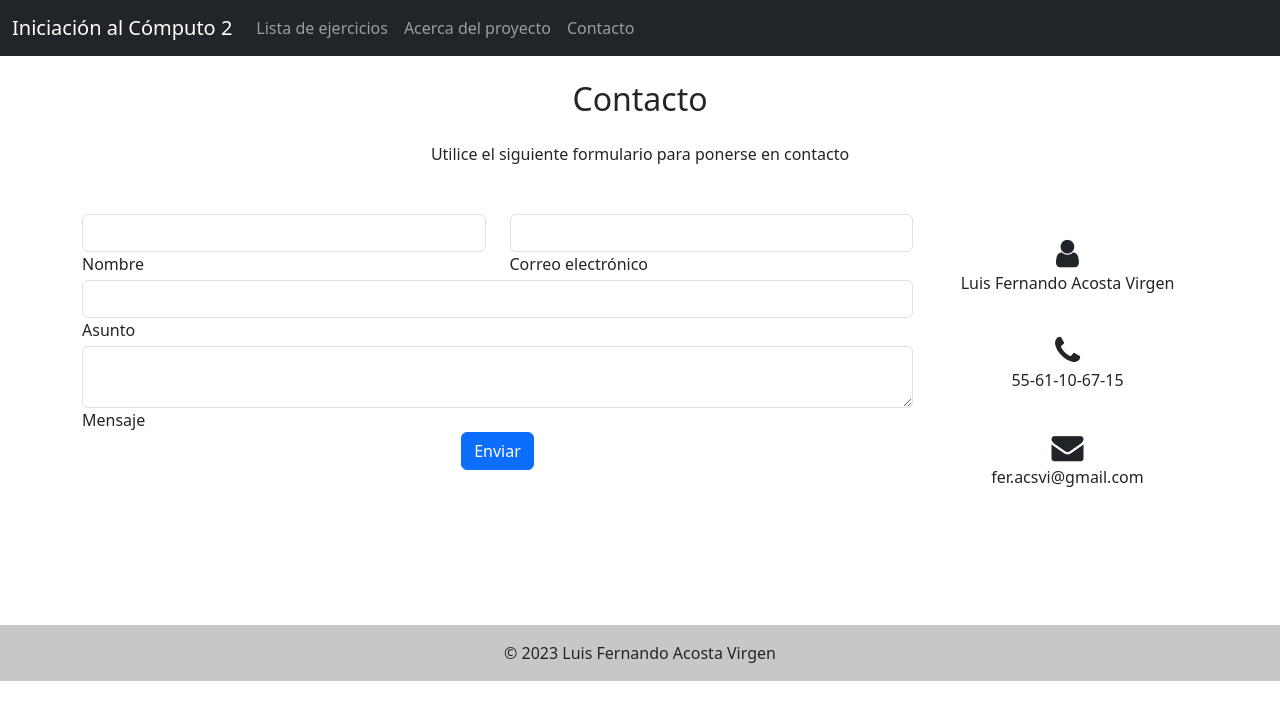
After one commit to Fernando-Acosta818/IniCom, a Django app: page /contacto/ in a window 1280 px wide. The commit adds this page. Shown: the top 720 px of the page. Run offline with Django 4.2, Linux system fonts and the light colour scheme.

Commit message:
Versión final del proyecto

```diff
--- a/ejercicios/templates/base.html
+++ b/ejercicios/templates/base.html
@@ -5,35 +5,42 @@
     <meta charset="UTF-8">
     <meta http-equiv="X-UA-Compatible" content="IE=edge">
     <meta name="viewport" content="width=device-width, initial-scale=1.0">
-    <link href="https://fonts.googleapis.com/css2?family=Golos+Text:wght@400;500&display=swap" rel="stylesheet">
-    <link rel="stylesheet" href="{% static '/base.css' %}">
-    <title>Iniciación al Cómputo 2</title>
+    <link href="https://cdn.jsdelivr.net/npm/bootstrap@5.3.0-alpha3/dist/css/bootstrap.min.css" rel="stylesheet" integrity="sha384-KK94CHFLLe+nY2dmCWGMq91rCGa5gtU4mk92HdvYe+M/SXH301p5ILy+dN9+nJOZ" crossorigin="anonymous">    <title>Iniciación al Cómputo 2</title>
+    <link rel="stylesheet" href="https://cdnjs.cloudflare.com/ajax/libs/font-awesome/4.7.0/css/font-awesome.min.css">
 </head>
 <body>
-    <div class="nav_main">
-        <nav>
-            <div class="nav-item">
-                <img class="logo-fesc" src="{% static '/imagenes/logo.png' %}" alt="">
+    <nav class="navbar navbar-expand-sm bg-dark navbar-dark">
+        <div class="container-fluid">
+            <a class="navbar-brand" href="/">Iniciación al Cómputo 2</a>
+            <button class="navbar-toggler" type="button" data-bs-toggle="collapse" data-bs-target="#collapsibleNavbar">
+            <span class="navbar-toggler-icon"></span>
+            </button>
+            <div class="collapse navbar-collapse" id="collapsibleNavbar">
+                <ul class="navbar-nav">
+                    <li class="nav-item">
+                        <a class="nav-link" href="/">Lista de ejercicios</a>
+                    </li>
+                    <li class="nav-item">
+                        <a class="nav-link" href="/acerca">Acerca del proyecto</a>
+                    </li>
+                    <li class="nav-item">
+                        <a class="nav-link" href="/contacto">Contacto</a>
+                    </li>
+                </ul>
             </div>
-            <div class="nav-item">
-                <h2><a href="/">Inicio</a></h2>
-            </div>
-            <div class="nav-item">
-                <h2><a href="/">Acerca del sitio</a></h2>
-            </div>
-            <div class="nav-item">
-                <h2><a href="/">Contacto</a></h2>
-            </div>
-        </nav>
-        <main>
-            {% block content %}
-            {% endblock %}
-        </main>
-    </div>
+        </div>
+    </nav>
+    {% block content %}
+        <!-- Espacio para bloques de contenido -->
+    {% endblock %}
+    <footer class="bg-light text-center text-lg-start">
+        <div class="text-center p-3" style="background-color: rgba(0, 0, 0, 0.2);">
+            © 2023 Luis Fernando Acosta Virgen
+        </div>
+    </footer>
     {% block scripts %}
+        <!-- Espacio para Javascript -->
     {% endblock %}
-    <footer>
-        Copyright Luis Fernando Acosta Virgen 2023
-    </footer>
+    <script src="https://cdn.jsdelivr.net/npm/bootstrap@5.3.0-alpha3/dist/js/bootstrap.bundle.min.js" integrity="sha384-ENjdO4Dr2bkBIFxQpeoTz1HIcje39Wm4jDKdf19U8gI4ddQ3GYNS7NTKfAdVQSZe" crossorigin="anonymous"></script>
 </body>
 </html>
--- /dev/null
+++ b/ejercicios/templates/contacto.html
@@ -0,0 +1,61 @@
+{% extends 'base.html' %}
+{% block content %}
+<section class=" container mt-4 mb-5">
+    <h2 class="h1-responsive font-weight-bold text-center my-4">Contacto</h2>
+    <p class="text-center w-responsive mx-auto mb-5">Utilice el siguiente formulario para ponerse en contacto</p>
+
+    <div class="row">
+        <div class="col-md-9 mb-md-0 mb-5">
+            <form>
+                <div class="row">
+                    <div class="col-md-6">
+                        <div class="md-form mb-1">
+                            <input type="text" class="form-control">
+                            <label>Nombre</label>
+                        </div>
+                    </div>
+                    <div class="col-md-6">
+                        <div class="md-form mb-1">
+                            <input type="text" class="form-control">
+                            <label>Correo electrónico</label>
+                        </div>
+                    </div>
+                </div>
+                <div class="row">
+                    <div class="col-md-12">
+                        <div class="md-form mb-1">
+                            <input type="text"class="form-control">
+                            <label class="">Asunto</label>
+                        </div>
+                    </div>
+                </div>
+                <div class="row">
+                    <div class="col-md-12">
+                        <div class="md-form">
+                            <textarea type="text" rows="2" class="form-control md-textarea"></textarea>
+                            <label for="message">Mensaje</label>
+                        </div>
+                    </div>
+                </div>
+            </form>
+            <div class="text-center text-md-left">
+                <a class="btn btn-primary">Enviar</a>
+            </div>
+            <div class="status"></div>
+        </div>
+        <div class="col-md-3 text-center">
+            <ul class="list-unstyled mb-1">
+                <li><i class="fa fa-user mt-4 fa-2x"></i>
+                    <p>Luis Fernando Acosta Virgen</p>
+                </li>
+                <li><i class="fa fa-phone mt-4 fa-2x"></i>
+                    <p>55-61-10-67-15</p>
+                </li>
+                <li><i class="fa fa-envelope mt-4 fa-2x"></i>
+                    <p>fer.acsvi@gmail.com</p>
+                </li>
+            </ul>
+        </div>
+    </div>
+</section><br><br><br>
+{% endblock %}
--- a/ejercicios/views.py
+++ b/ejercicios/views.py
@@ -8,6 +8,12 @@ def index(request):
     context = ejercicios
     return render(request, 'index.html', context)
 
+def acerca(request):
+    return render(request, 'acerca.html')
+
+def contacto(request):
+    return render(request, 'contacto.html')
+
 def ejercicio(request, num):
     desc = ejercicios['ejercicios'][num - 1]['desc']
 
--- a/inicom/urls.py
+++ b/inicom/urls.py
@@ -20,5 +20,7 @@ from ejercicios import views
 urlpatterns = [
     path('admin/', admin.site.urls),
     path('', views.index, name='home'),
+    path('acerca/', views.acerca, name='acerca'),
+    path('contacto/', views.contacto, name='contacto'),
     path('ejercicio/<int:num>', views.ejercicio, name='ejercicio')
 ]
```
Also changed, not shown: ejercicios/static/base.css (deleted, +0 -119 lines), ejercicios/templates/acerca.html (added, +19 -0 lines), ejercicios/templates/ejercicio.html (+17 -0 lines), ejercicios/templates/index.html (+6 -8 lines).
